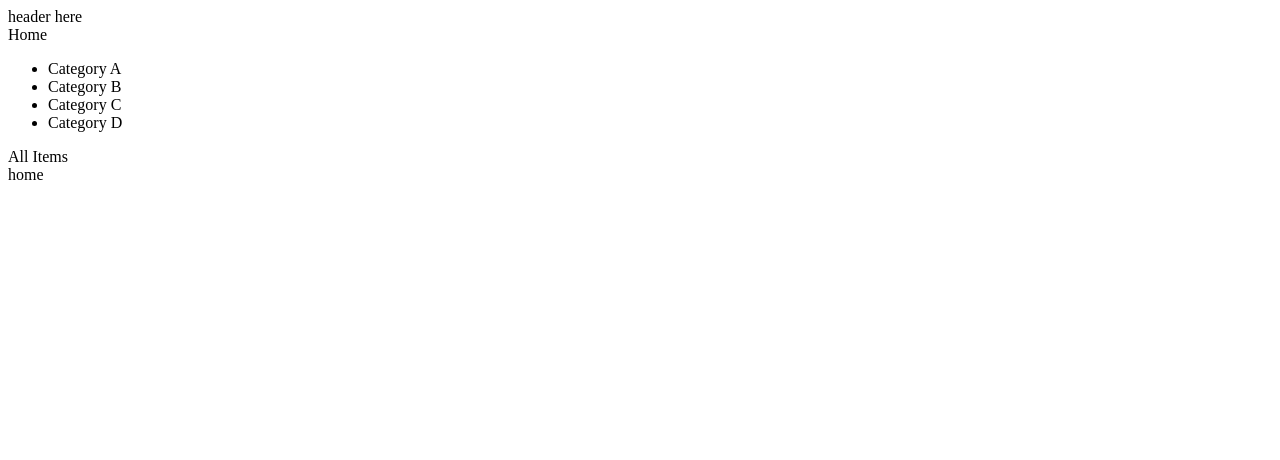
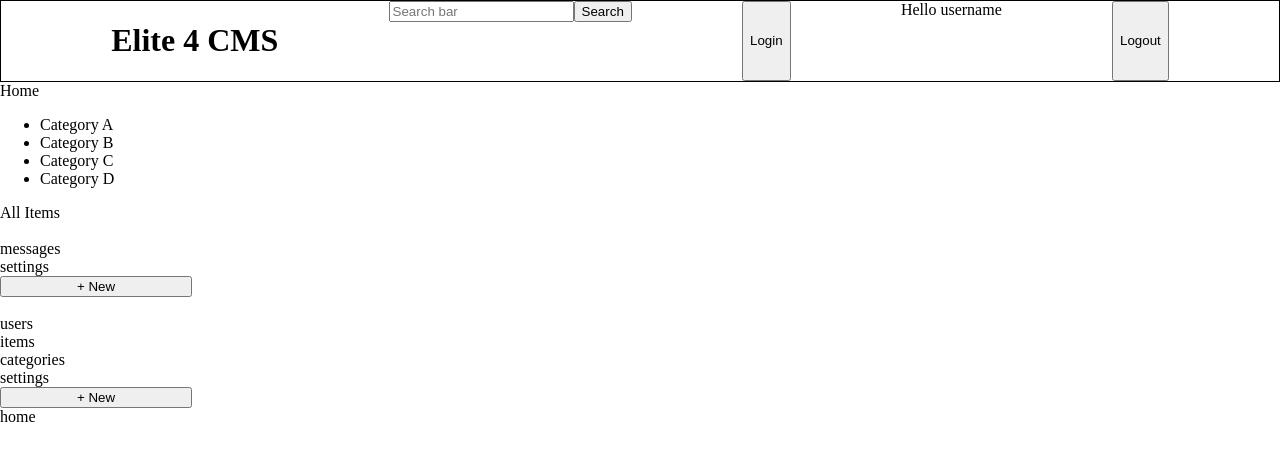
Before and after one commit to supahkenneh/consume-more-stuff-frontend, an Angular app: page / in a window 1280 px wide. Shown: the top 460 px of the page. Built offline with nearby package versions, Linux system fonts and the light colour scheme.

Commit message:
sidebar template

```diff
--- a/src/app/components/header/header.component.html
+++ b/src/app/components/header/header.component.html
@@ -1 +1,10 @@
-<div>header here</div>
+<div class="header-container">
+  <h1>Elite 4 CMS</h1>
+  <form>
+    <input type="text" placeholder="Search bar">
+    <button class="search-button">Search</button>
+  </form>
+  <button class="login-button">Login</button>
+  <div class="welcome-message">Hello username</div>
+  <button class="logout-button">Logout</button>
+</div>
--- a/src/app/components/header/header.component.scss
+++ b/src/app/components/header/header.component.scss
@@ -0,0 +1,5 @@
+.header-container {
+  display: flex;
+  border: 1px solid black;
+  justify-content: space-evenly;
+}
--- a/src/app/components/sidebar/sidebar.component.html
+++ b/src/app/components/sidebar/sidebar.component.html
@@ -1,6 +1,7 @@
 <div class="sidebar-container">
   <!-- these will be a tags later -->
-  <div routerLink="/">Home</div>
+  <div routerLink="/" id="home-link">Home</div>
+  <!-- no-auth user view -->
   <div class="category-container">
     <ul>
       <li>Category A</li>
@@ -9,5 +10,17 @@
       <li>Category D</li>
     </ul>
   </div>
-  <div>All Items</div>
+  <div class="all">All Items</div>
+  <br>
+  <!-- auth user new/edit item view -->
+  <div>messages</div>
+  <div>settings</div>
+  <button>+ New</button>
+  <br>
+  <!-- admin home view -->
+  <div>users</div>
+  <div>items</div>
+  <div>categories</div>
+  <div>settings</div>
+  <button>+ New</button>
 </div>
--- a/src/app/components/sidebar/sidebar.component.scss
+++ b/src/app/components/sidebar/sidebar.component.scss
@@ -0,0 +1,5 @@
+.sidebar-container {
+  display: flex;
+  flex-direction: column;
+  width: 15%;
+}
--- a/src/styles.scss
+++ b/src/styles.scss
@@ -1 +1,10 @@
-/* You can add global styles to this file, and also import other style files */
+html {
+  box-sizing: border-box;
+}
+*, *:before, *:after {
+  box-sizing: inherit;
+}
+
+html, body {
+  margin: 0;
+}
```
